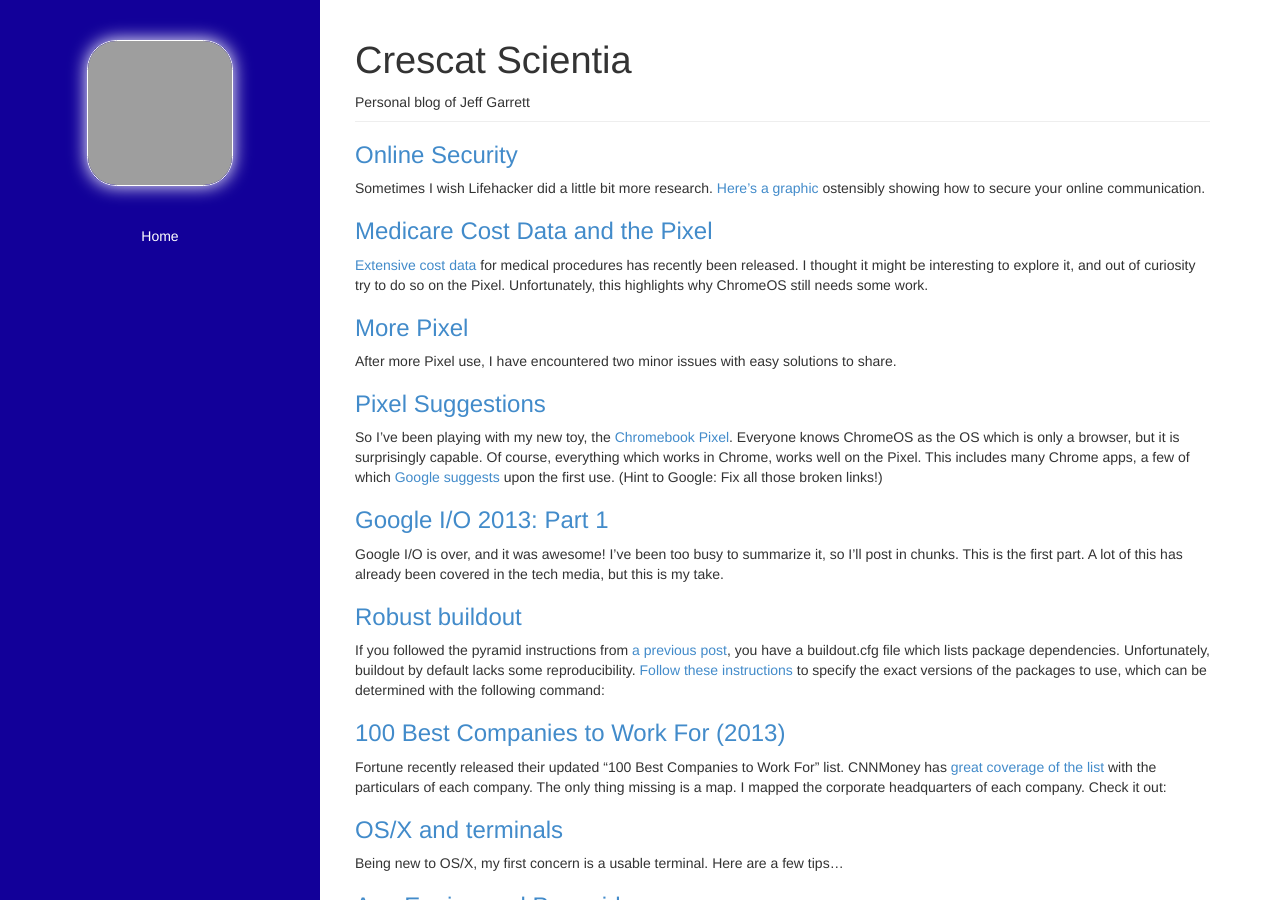
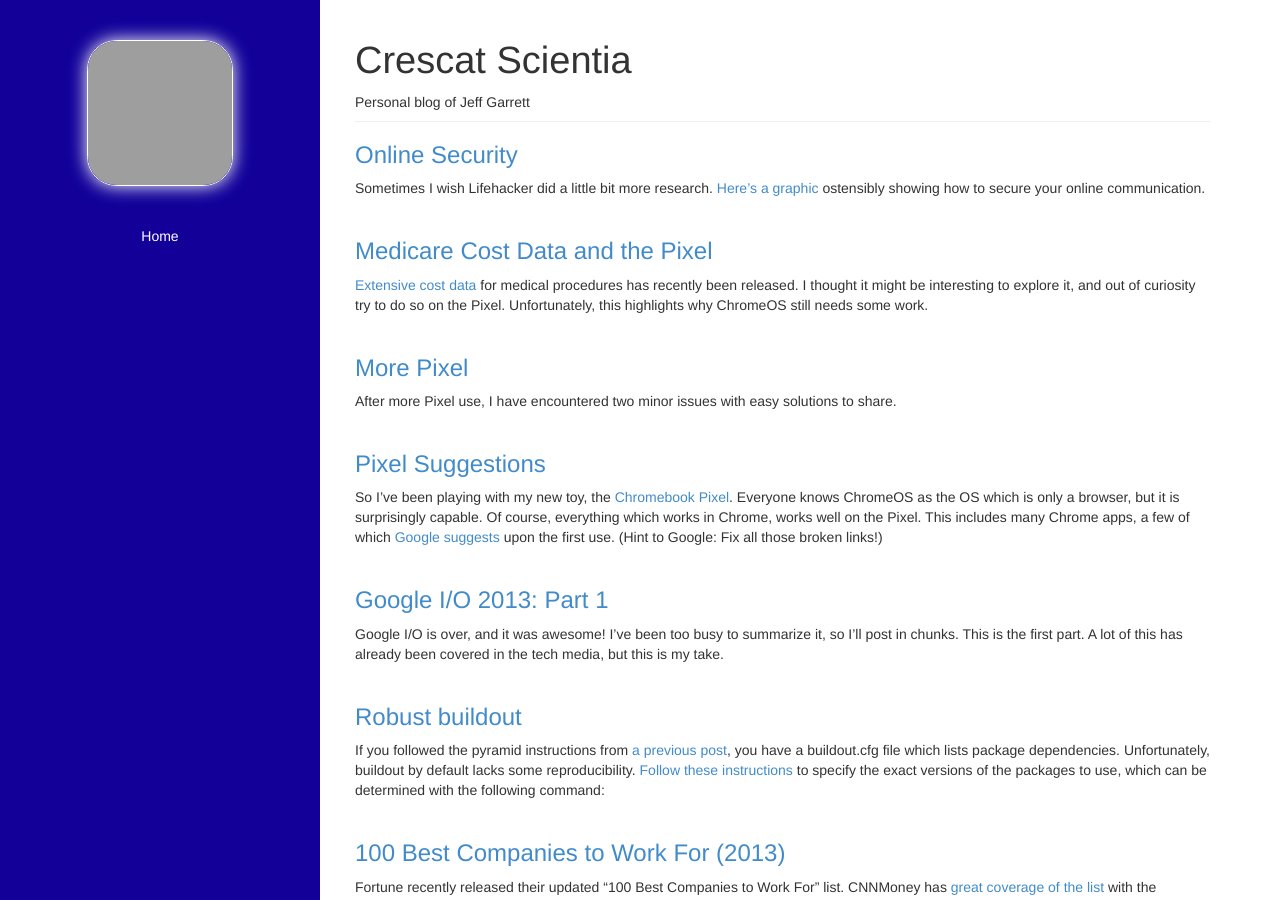
Before and after one commit to jeffgarrett/jeffgarrett.github.io, a Jekyll site: the page built from index.html, in a window 1280 px wide and 900 px high. Built offline with Jekyll 4.4.1, drawn with Linux system fonts in a browser that asks for light colours; the list of posts is cut into pages by our own code; grey boxes are pictures that could not be loaded.

Commit message:
Minor styling

```diff
--- a/index.html
+++ b/index.html
@@ -9,7 +9,9 @@ title: Welcome
 
 {% for post in paginator.posts %}
     <h2 style="font-size: 24px"><a href="{{ post.url }}">{{ post.title }}</a></h2>
-    <p>{{ post.excerpt }}</p>
+    <div style="margin-bottom: 40px">
+        {{ post.excerpt }}
+    </div>
 {% endfor %}
 
 <ul class="pager">
```
